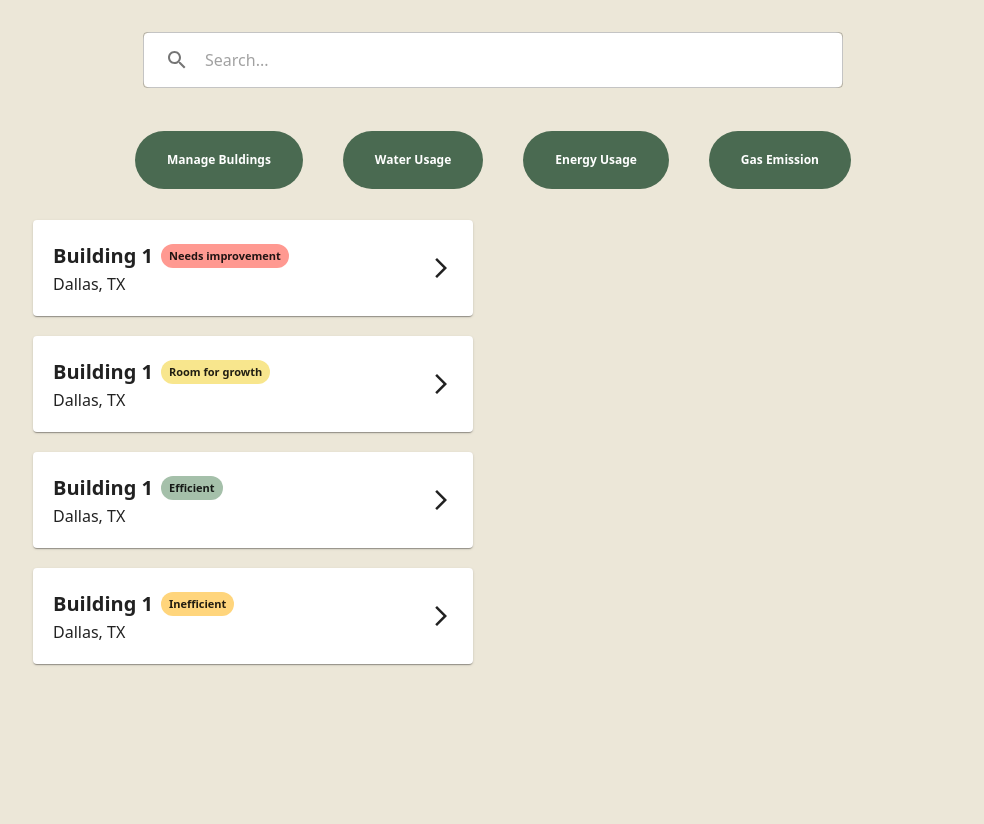
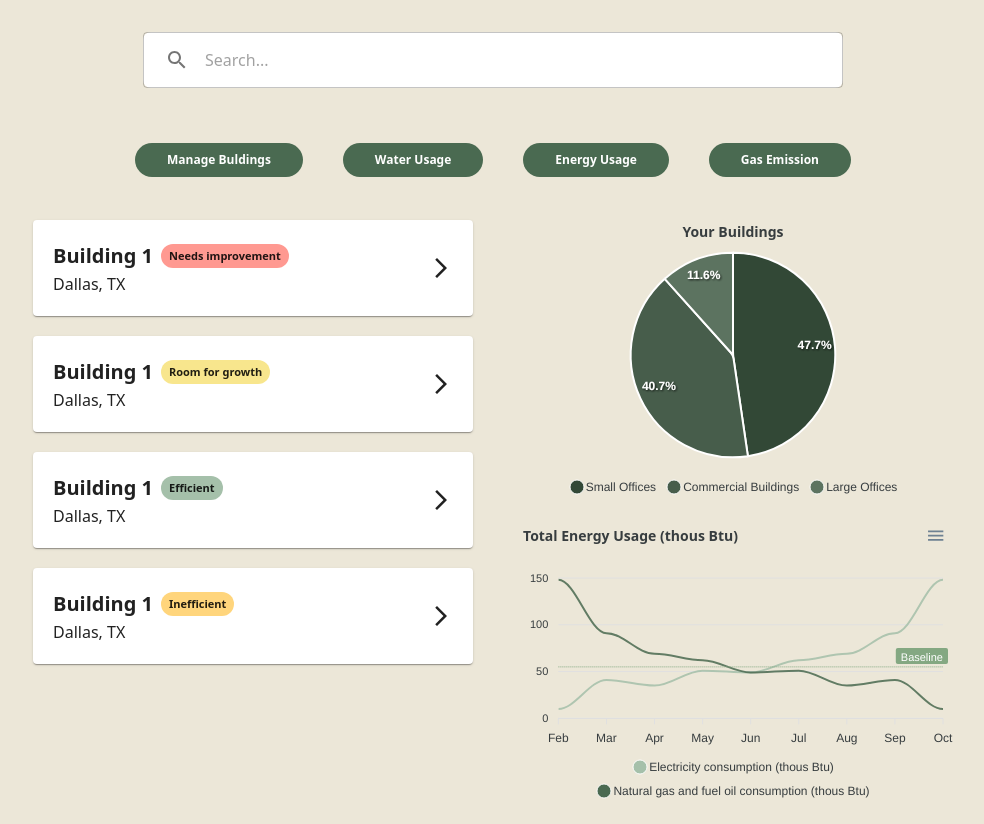
Before and after one commit to nl32/hackUTD2024, a Next.js app: page / in a window 1280 px wide. Shown: the whole page, without its empty margins (147-1131 px from the left). Before the commit the page ends 800 px from the top, so only its background shows below. Built offline with nearby package versions, Linux system fonts and the light colour scheme.

Commit message:
remove unnecessary import, add pie charts on home

```diff
--- a/src/app/page.tsx
+++ b/src/app/page.tsx
@@ -1,4 +1,6 @@
 import Building, { BuildingCardProps } from 'src/components/building';
+import LineGraph from 'src/components/lineGraph';
+import PieChart from 'src/components/pieChart';
 import SearchBar from 'src/components/searchBar';
 import SmallButton from 'src/components/smallButton';
 
@@ -30,7 +32,7 @@ export default function Home() {
     },
   ];
   return (
-    <div className="flex h-screen flex-col items-center">
+    <div className="flex flex-col items-center h-screen">
       <SearchBar />
       <div className="my-5 flex flex-row">
         <SmallButton text="Manage Buldings" />
@@ -38,13 +40,49 @@ export default function Home() {
         <SmallButton text="Energy Usage" />
         <SmallButton text="Gas Emission" />
       </div>
-      <div className="h-3/4 w-3/4">
-        <div className="w-1/2 overflow-y-scroll">
+      <div className="flex h-3/4 w-3/4 flex-row">
+        <div className="w-1/2">
           {buildings.map((buildingData, index) => (
             <Building key={index} {...buildingData} />
           ))}
         </div>
-        <div></div>
+        <div className="w-1/2 p-5 items-center h-full">
+          <PieChart
+            title="Your Buildings"
+            series={[10, 41, 35]}
+            labels={['Large Offices', 'Small Offices', 'Commercial Buildings']}
+            className="flex-1 h-1/2 mb-6"
+          />
+          <LineGraph
+            title="Total Energy Usage (thous Btu)"
+            series={[
+              {
+                name: 'Electricity consumption (thous Btu)',
+                data: [10, 41, 35, 51, 49, 62, 69, 91, 148],
+              },
+              {
+                name: 'Natural gas and fuel oil consumption (thous Btu)',
+                data: [148, 91, 69, 62, 49, 51, 35, 41, 10],
+              },
+            ]}
+            categories={[
+              'Feb',
+              'Mar',
+              'Apr',
+              'May',
+              'Jun',
+              'Jul',
+              'Aug',
+              'Sep',
+              'Oct',
+            ]}
+            annotation={{
+              name: 'Baseline',
+              value: 55,
+            }}
+            className="h-1/2"
+          />
+        </div>
       </div>
     </div>
   );
--- a/src/components/building.tsx
+++ b/src/components/building.tsx
@@ -1,5 +1,5 @@
 import { ArrowForwardIos } from '@mui/icons-material';
-import { Badge, Card, Typography } from '@mui/material';
+import { Card, Typography } from '@mui/material';
 import tailwindTheme from 'src/../tailwind.config';
 
 export type BuildingCardProps = {
--- a/src/components/smallButton.tsx
+++ b/src/components/smallButton.tsx
@@ -10,7 +10,7 @@ export default function SmallButton(props: { text: string }) {
         height: '5vh', // Full viewport height
       }}
     >
-      <div className="mx-5 rounded-full bg-green-dark px-8 py-5">
+      <div className="mx-5 rounded-full bg-green-dark px-8 py-2">
         <Typography fontSize="0.75rem" fontWeight={700} color="white">
           {props.text}
         </Typography>
```
